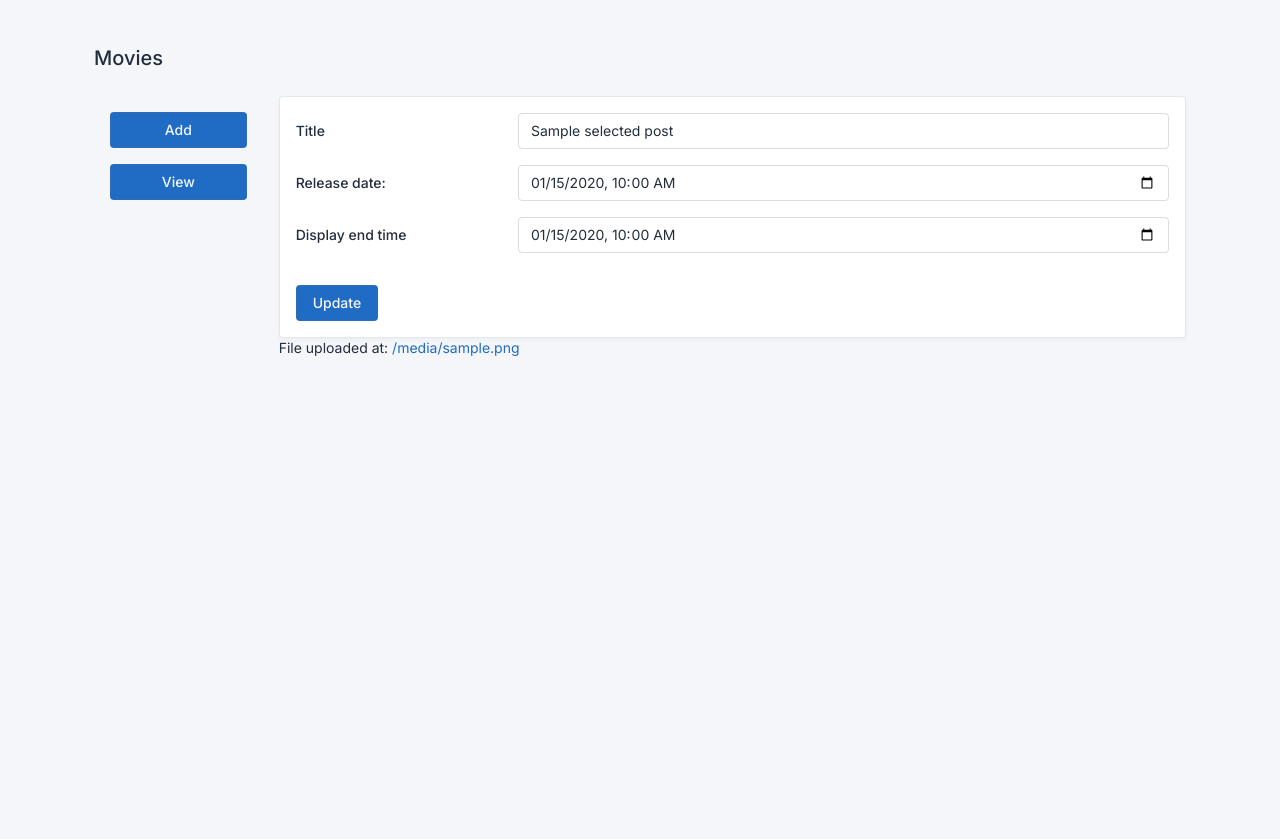
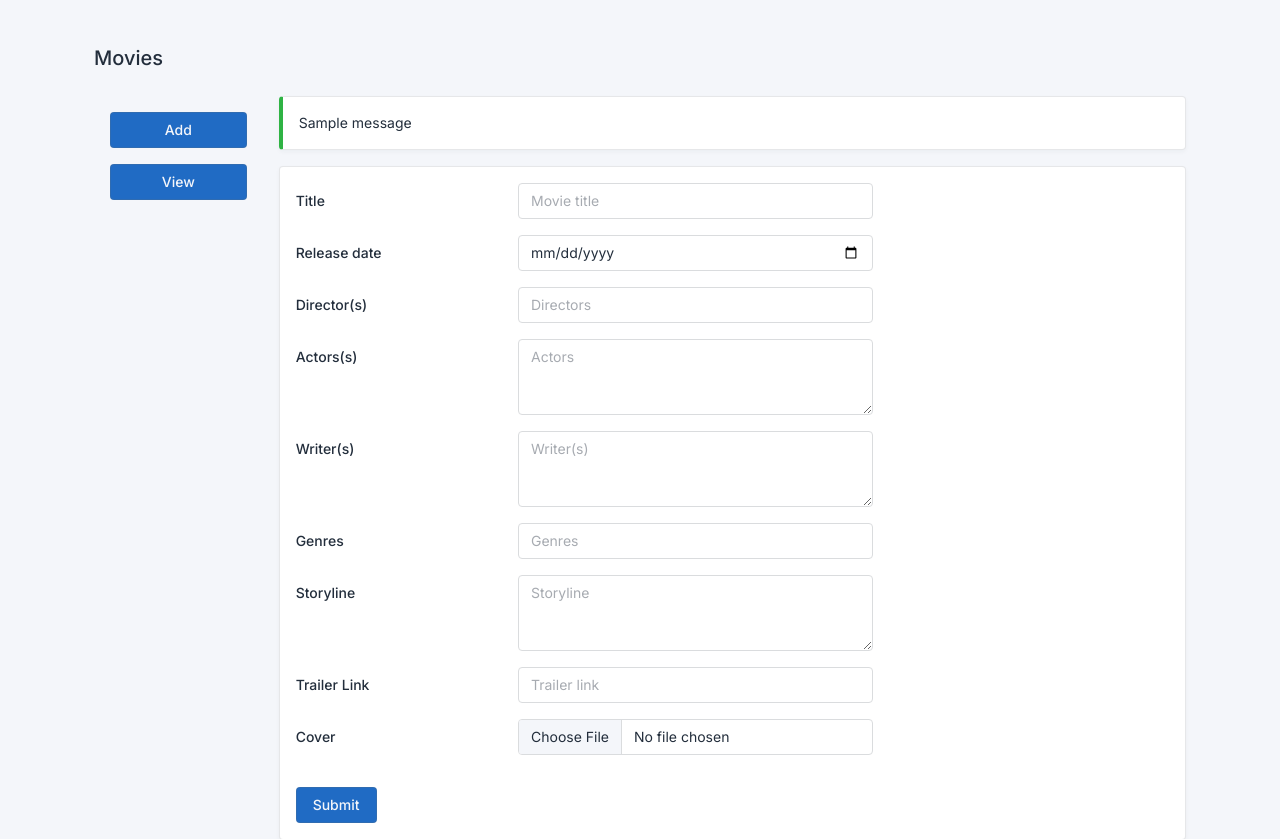
Before and after one commit to misack/filamu_crud, a Django app: template templates/movies/add_movie.html in a window 1280 px wide. Shown: the top 839 px of the page. Before the commit the page ends 356 px from the top, so only its background shows below. Run offline with Django 4.2, Linux system fonts and the light colour scheme; the template is opened without the code that fills it: most values are stand-ins (such as "Sample title", 1, 10 or a date in 2020); one stand-in notice (Sample message) is shown; parts of the project's set-up code (start-up, migrations or seed data) failed here and were passed over; some libraries are stand-ins or nearby versions.

Commit message:
Update add_movie.html

```diff
--- a/templates/movies/add_movie.html
+++ b/templates/movies/add_movie.html
@@ -1,55 +1,12 @@
 {% extends 'movies/movies_base.html' %}
 {% load static %}
 {% block movies_content %}
+
+{% for message in messages %}
+  <p class="alert alert-success" style="animation fedout 5s forwards; @keyframes fedout{0%{opacity: 1; 90%{opacity: 1}; 100%{opacity: 0;}}">{{message}}</p>
+{% endfor%}
 <div class="card">
   <div class="card-body">
-    {% if selected_post %}
-    <form method="POST" action="{% url 'update_mention' selected_post.id %}" enctype="multipart/form-data">
-      {% csrf_token %}
-      <div class="form-group mb-3 row">
-        <label class="form-label col-3 col-form-label">Title</label>
-        <div class="col">
-          <input
-            type="text"
-            name="title"
-            value="{{selected_post.title}}"
-            class="form-control"
-            placeholder="Name"
-          />
-        </div>
-      </div>
-      <div class="form-group mb-3 row">
-        <label class="form-label col-3 col-form-label"
-          >Release date:</label
-        >
-        <div class="col">
-          <input
-            type="datetime-local"
-            name="display_time_start"
-            value="{{selected_post.display_time_start|date:'Y-m-d H:i'}}"
-            class="form-control"
-            placeholder="Display start time"
-          />
-        </div>
-      </div>
-      <div class="form-group mb-3 row">
-        <label class="form-label col-3 col-form-label">Display end time</label>
-        <div class="col">
-          <input
-            type="datetime-local"
-            name="display_time_end"
-            value="{{selected_post.display_time_end|date:'Y-m-d H:i'}}"
-            class="form-control"
-            placeholder="Display end time"
-          />
-        </div>
-      </div>
-
-      <div class="form-footer">
-        <button type="submit" class="btn btn-primary">Update</button>
-      </div>
-    </form>
-    {% else %}
     <form  action="{% url 'add_movie' %}" method="post" enctype="multipart/form-data">
       {% csrf_token %}
       <div class="form-group mb-3 row">
@@ -111,11 +68,10 @@
         <button type="submit" class="btn btn-primary">Submit</button>
       </div>
     </form>
-    {% endif %}
   </div>
 </div>
 {% if uploaded_file_url %}
-<p>File uploaded at: <a href="{{ uploaded_file_url }}">{{ uploaded_file_url }}</a></p>
+<p>File uploaded at: <a href="{{ uploaded_file_url }}" target="_blank">{{ uploaded_file_url }}</a></p>
 {% endif %}
 
 {% endblock %}
```
